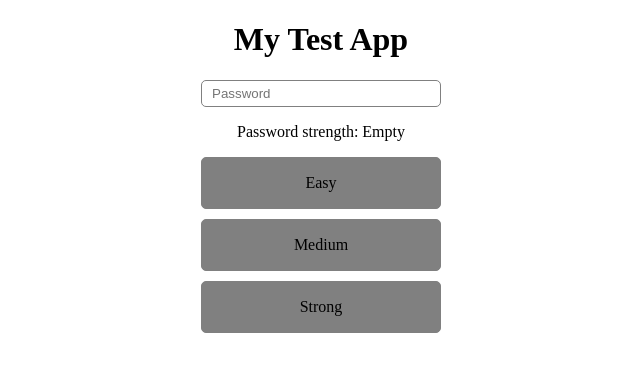
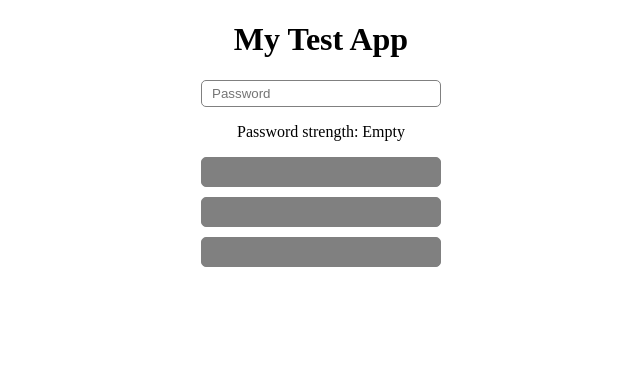
Before and after one commit to Taraskin777/angular-test-app, an Angular app: page / in a window 1280 px wide. Shown: the top 372 px of the page, without its empty margins (319-959 px from the left). Built offline with nearby package versions, Linux system fonts and the light colour scheme.

Commit message:
remove text from blocks

```diff
--- a/src/app/app.component.css
+++ b/src/app/app.component.css
@@ -28,6 +28,7 @@ input:focus {
 
 .strength {
   width: 30vh;
+  height: 30px;
   border: 1px solid grey;
   border-radius: 5px;
   margin-bottom: 10px;
--- a/src/app/app.component.html
+++ b/src/app/app.component.html
@@ -25,9 +25,7 @@
           green: passwordStrength === 'Strong',
           yellow: passwordStrength === 'Medium' && password.length > 0
         }"
-      >
-        <p>Easy</p>
-      </div>
+      ></div>
       <div
         class="strength"
         [ngClass]="{
@@ -38,9 +36,7 @@
             password.length === 0,
           green: passwordStrength === 'Strong'
         }"
-      >
-        <p>Medium</p>
-      </div>
+      ></div>
       <div
         class="strength"
         [ngClass]="{
@@ -52,9 +48,7 @@
             (passwordStrength === 'Medium' && password.length > 0),
           green: passwordStrength === 'Strong'
         }"
-      >
-        <p>Strong</p>
-      </div>
+      ></div>
     </div>
   </section>
 </main>
```
